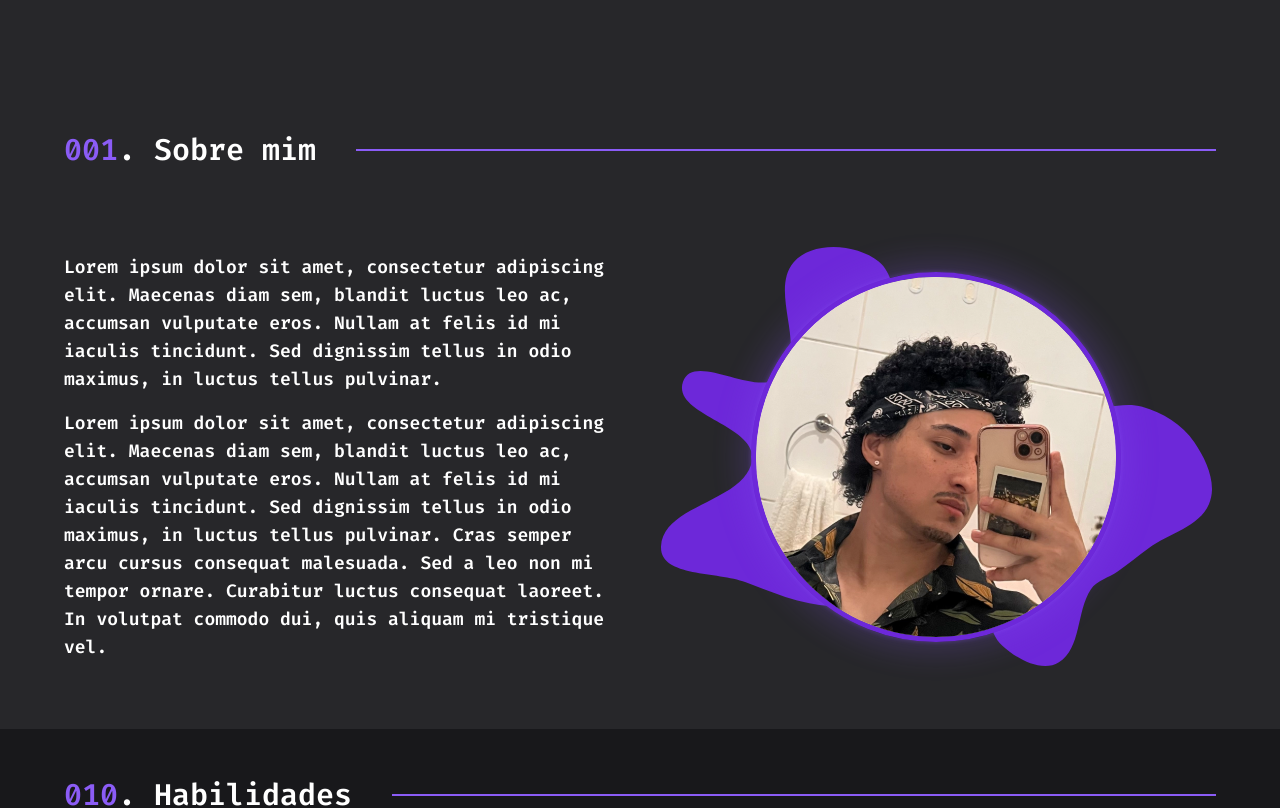
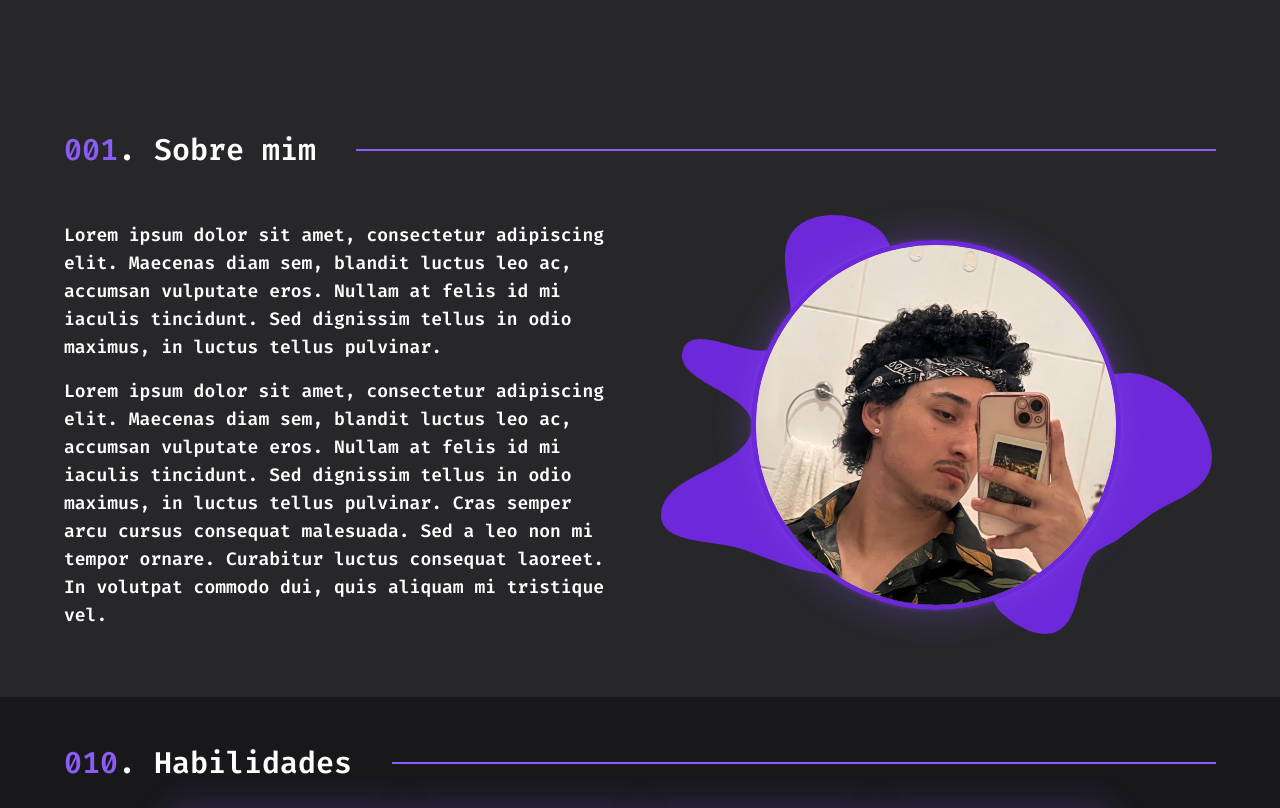
Before and after one commit to yvessrib/portfolio, a Next.js app: page / in a window 1280 px wide. Shown: the part 780-1588 px from the top of the page. Built offline with nearby package versions, Linux system fonts and the light colour scheme.

Commit message:
style: padding section header

```diff
--- a/src/components/sectionHeader.tsx
+++ b/src/components/sectionHeader.tsx
@@ -5,7 +5,7 @@ type sectionHeaderProps = {
 
 export function SectionHeader (props: sectionHeaderProps) {
   return (
-    <div className="flex flex-row gap-4 md:gap-10 font-firacode font-semibold text-xl md:text-3xl items-center pb-16">
+    <div className="flex flex-row gap-4 md:gap-10 font-firacode font-semibold text-xl md:text-3xl items-center pb-8">
         <span className="text-black dark:text-white text-nowrap">
           <span className="text-violet-500">{props.sectionNumber}</span>. {props.sectionName}
         </span>
```
